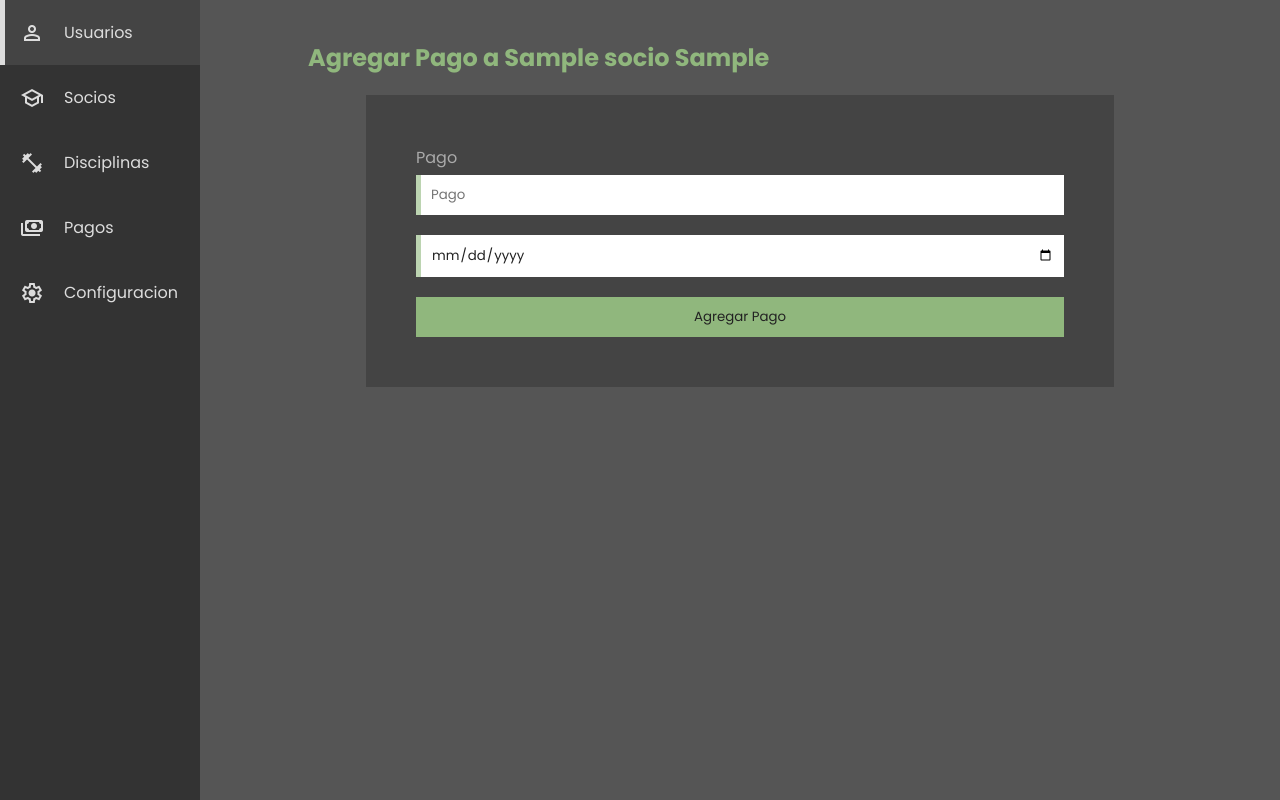
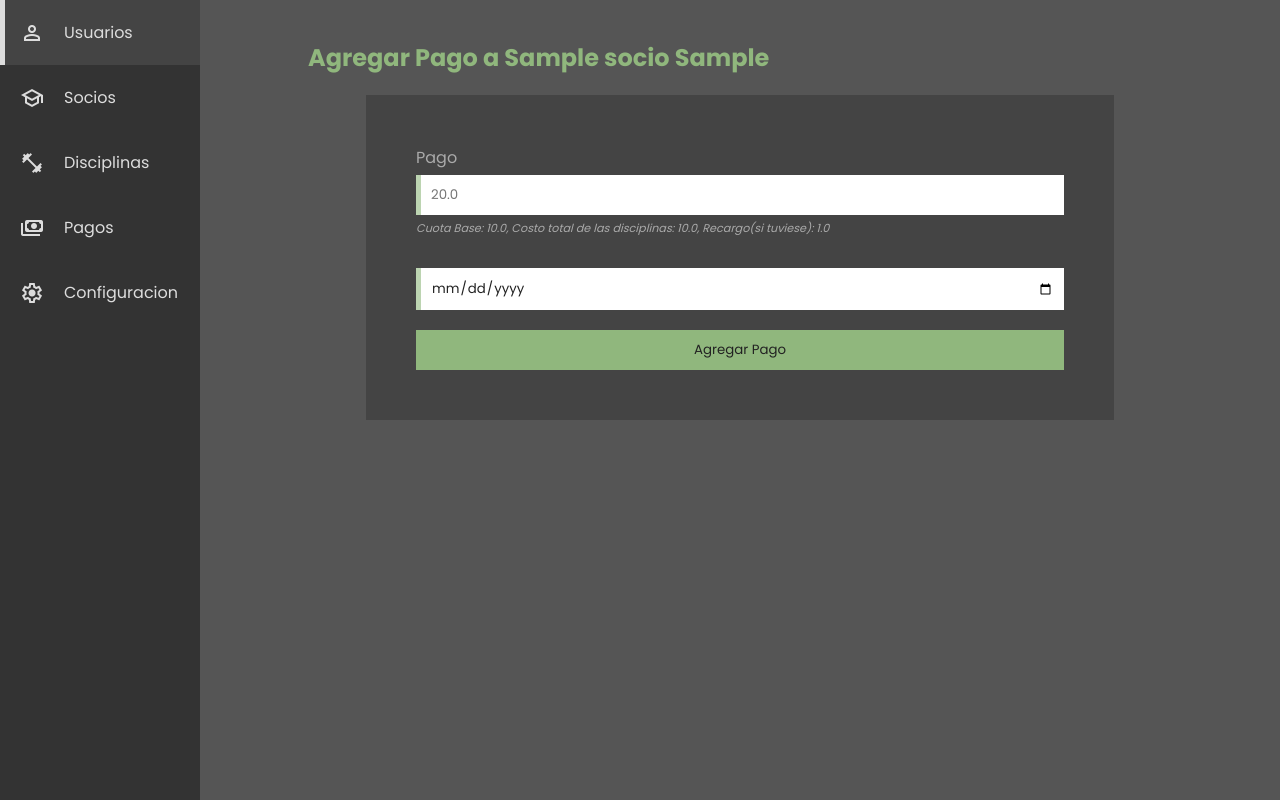
Before and after one commit to CamiloDiPaolo/Proyecto-de-Software, a Flask app: page /admin/pagos/socio/1/new in a window 1280 px wide. Run offline with Flask 3, Linux system fonts and the light colour scheme; tables that the repository leaves empty hold one stand-in row (values such as "Sample post").

Commit message:
Arreglada paginacion,Arreglado descargar recibo y Automatizado el sistema para generar un pago

```diff
--- a/admin/public/css/admin_form.css
+++ b/admin/public/css/admin_form.css
@@ -82,6 +82,19 @@ input[type="submit"]:hover {
   color: var(--gris-oscuro-2);
 }
 
+.admin__form__input .desc {
+  margin-top: 0;
+  font-size: 70%;
+  font-style: italic;
+}
+
+.alert {
+  background-color: var(--alerta-2);
+  color: black;
+  padding: 5px;
+  border-radius: 99px;
+}
+
 @media only screen and (max-width: 360px) {
   .admin__form {
     max-width: 60%;
--- a/admin/src/web/controllers/pagos_socio.py
+++ b/admin/src/web/controllers/pagos_socio.py
@@ -1,10 +1,15 @@
-from flask import Blueprint,render_template,redirect, request,send_file
+from flask import Blueprint,render_template,redirect, request,jsonify
 from src.core.db import db_session
 from src.web.controllers.FactoryCrud import get_all_docs_json, get_doc_json, create_doc_json, delete_doc_json
 from src.core.models.pago import pago
 from src.core.models.Socio import Socio
 from src.core.models.Configuracion import Configuracion
+from src.core.models.Disciplina import Disciplina
+from src.core.models.relations.SocioSuscriptoDisciplina import SocioSuscriptoDisciplina
+
 from src.web.controllers.PDFCreate import createPDF
+
+from sqlalchemy.dialects.postgresql import Any
 
 import datetime
 import math
@@ -26,13 +31,14 @@ def create_payment(id_socio):
     ac_year= datetime.datetime.now().date().year
     max_date= datetime.datetime.now().replace(year=ac_year+1,month=12,day=31).date()
     min_date= datetime.datetime.now().replace(year=ac_year-2,month=1,day=1).date()
-    return render_template("create_payment.html", socio=get_doc_json(Socio,id_socio), max_date=max_date,min_date=min_date)
+    pay = get_partner_pay(get_doc_json(Socio,id_socio))
+    return render_template("create_payment.html", socio=get_doc_json(Socio,id_socio), max_date=max_date,min_date=min_date,base=pay["base"],disciplines=pay["disciplines"],rec=pay["rec"])
 
 @pagos_socios_blueprint.route("/create",methods=["POST"])
 def create_payment_POST():
     payment_dict = request.form.to_dict()
     create_doc_json(pago,payment_dict)
-    return redirect(f'/admin/pagos/socio/{payment_dict["id_socio"]}')
+    return redirect(f'/admin/pagos/socio/{payment_dict["id_socio"]}/0')
 
 @pagos_socios_blueprint.route("/delete/<partner_id>/<id>", methods=["DELETE","GET"])
 def delete_payment(partner_id,id):
@@ -42,14 +48,8 @@ def delete_payment(partner_id,id):
 @pagos_socios_blueprint.route("/<partner_id>/download/<payment_id>")
 def downloadPDF(partner_id,payment_id):
     partner = get_doc_json(Socio,partner_id)
-    payment = get_doc_json(pago,payment_id);
-    print("--------------------------")
-    print(partner)
-    print("--------------------------")
-    print(payment)
-    print("--------------------------")
-
-    return send_file(createPDF(partner,payment),download_name="recibo.pdf",mimetype='image/pdf',as_attachment=True)
+    payment = get_doc_json(pago,payment_id)
+    return createPDF(partner,payment)
 
 def get_all_partners_payments_paginated_filter_json(page, value):
     config = get_doc_json(Configuracion, 1)
@@ -66,7 +66,28 @@ def get_all_partners_payments_paginated_filter_json(page, value):
     for row in result:
         json.append(row.json())
 
-    print("--------------------------")
-    print(json)
-    print("--------------------------")
     return {"docs": json, "total_pages": all_pages}
+
+def get_partner_pay(partner):
+    config = get_doc_json(Configuracion, 1)
+    disciplines_ids = []
+    costs = []
+    pay= {}
+
+    relations = db_session.query(SocioSuscriptoDisciplina).filter_by(id_socio=partner["id"]).all()
+    for dis in relations:
+        disciplines_ids.append(dis.id_disciplina)
+
+    disciplines = db_session.query(Disciplina).filter(Disciplina.id.in_(disciplines_ids)).all()
+    for row in disciplines:
+        if(row.habilitada):
+            costs.append(row.costo)
+
+    total = sum(costs)
+    pay["disciplines"] = total
+    pay["base"]= config["valor_cuota_base"]
+    pay["rec"] = config["recargo_deuda"]
+    print("-------------------------------")
+    print(pay)
+    print("-------------------------------")
+    return pay
--- a/admin/src/web/templates/create_payment.html
+++ b/admin/src/web/templates/create_payment.html
@@ -14,19 +14,57 @@
     </div>
     <div class="admin__form__input">
       <label>Pago</label>
-      <input type="number" placeholder="Pago" name="pago" required />
+      <input
+        data-base="{{base}}"
+        data-disciplines="{{disciplines}}"
+        data-rec="{{rec}}"
+        id="pago"
+        type="number"
+        name="pago"
+        placeholder="{{base + disciplines}}"
+        required
+        readonly
+      />
+      <p class="desc">
+        Cuota Base: {{base}}, Costo total de las disciplinas: {{disciplines}},
+        Recargo(si tuviese): {{rec}}
+      </p>
     </div>
     <div class="admin__form__input">
       <input
+        id="fecha"
         type="date"
         name="fecha"
+        onchange="changePay(event)"
         required
         min="{{min_date}}"
         max="{{max_date}}"
       />
     </div>
-
+    <p class="alert" style="display: none">
+      Se establecio un dia mayor al 10. Se cobrara recargo por mora
+    </p>
     <input type="submit" value="Agregar Pago" />
   </form>
 </div>
+<script>
+  const inputFecha = document.querySelector("#fecha");
+  const inputPago = document.querySelector("#pago");
+  const alert = document.querySelector(".alert");
+
+  const changePay = (e) => {
+    const day = e.target.value.split("-")[2];
+    if (day > 10) {
+      inputPago.value =
+        inputPago.dataset.base * 1 +
+        inputPago.dataset.disciplines * 1 +
+        inputPago.dataset.rec * 1;
+      alert.style.display = "block";
+    } else {
+      inputPago.value =
+        inputPago.dataset.base * 1 + inputPago.dataset.disciplines * 1;
+      alert.style.display = "none";
+    }
+  };
+</script>
 {% endblock %}
```
Also changed, not shown: admin/public/css/admin.css (+0 -8 lines), admin/src/web/controllers/PDFCreate.py (+16 -6 lines), admin/src/web/templates/admin_payments.html (+20 -5 lines), 1 other file.
